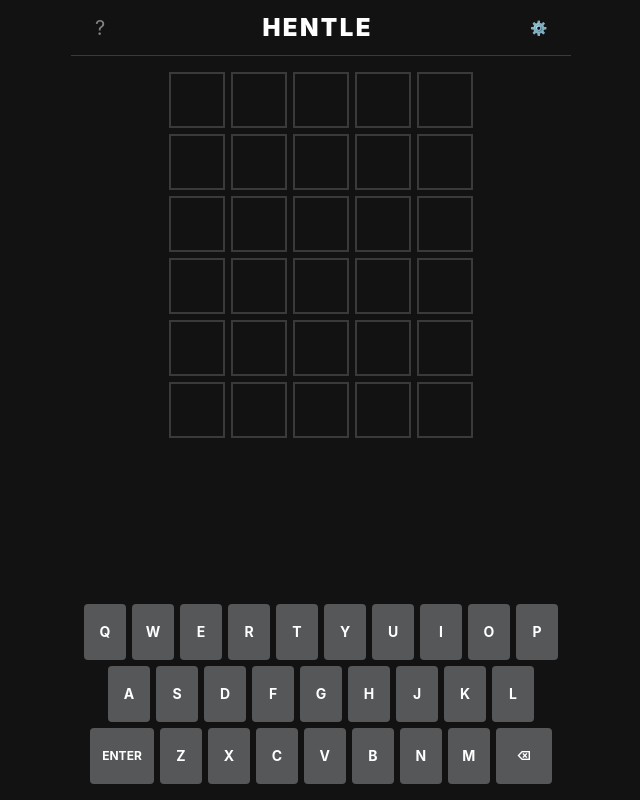
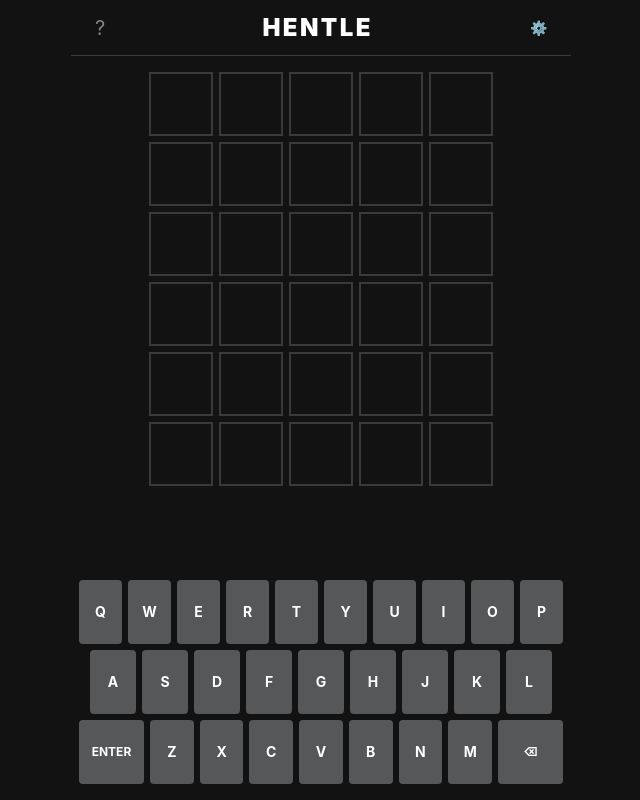
Before and after one commit to jagstar833-coder/Hentle, a React (Vite) app: page / in a window 1280 px wide. Shown: the whole page, without its empty margins (319-959 px from the left). Built offline with nearby package versions, Linux system fonts and the light colour scheme; no server answers; the database is empty.

Commit message:
White tile text, bigger tiles and keyboard

```diff
--- a/src/components/Keyboard.tsx
+++ b/src/components/Keyboard.tsx
@@ -40,8 +40,8 @@ export default function Keyboard({ keyStates, onKey, onEnter, onDelete }: Keyboa
                 key={key}
                 onClick={() => handleClick(key)}
                 className={`
-                  ${isWide ? 'px-3 text-xs min-w-[56px]' : 'w-[42px]'}
-                  h-14 rounded font-bold text-sm uppercase
+                  ${isWide ? 'px-3 text-xs min-w-[65px]' : 'w-[46px]'}
+                  h-16 rounded font-bold text-sm uppercase
                   transition-colors duration-150 select-none
                   active:scale-95 transition-transform
                   ${keyColor[state]}
--- a/src/components/Tile.tsx
+++ b/src/components/Tile.tsx
@@ -11,8 +11,8 @@ interface TileProps {
 }
 
 const stateColors: Record<TileState, string> = {
-  empty: 'bg-transparent border-2 border-dark-300',
-  filled: 'bg-transparent border-2 border-dark-100',
+  empty: 'bg-transparent border-2 border-dark-300 text-white',
+  filled: 'bg-transparent border-2 border-dark-100 text-white',
   correct: 'bg-[#538d4e] border-2 border-[#538d4e] text-white',
   present: 'bg-[#b59f3b] border-2 border-[#b59f3b] text-white',
   absent:  'bg-dark-300 border-2 border-dark-300 text-white',
@@ -40,7 +40,7 @@ export default function Tile({ letter, state, isRevealing, index, isShaking, isB
   return (
     <div
       className={`
-        w-14 h-14 flex items-center justify-center
+        w-16 h-16 flex items-center justify-center
         text-2xl font-bold uppercase
         select-none cursor-default
         ${colorClass} ${animClass}
```
